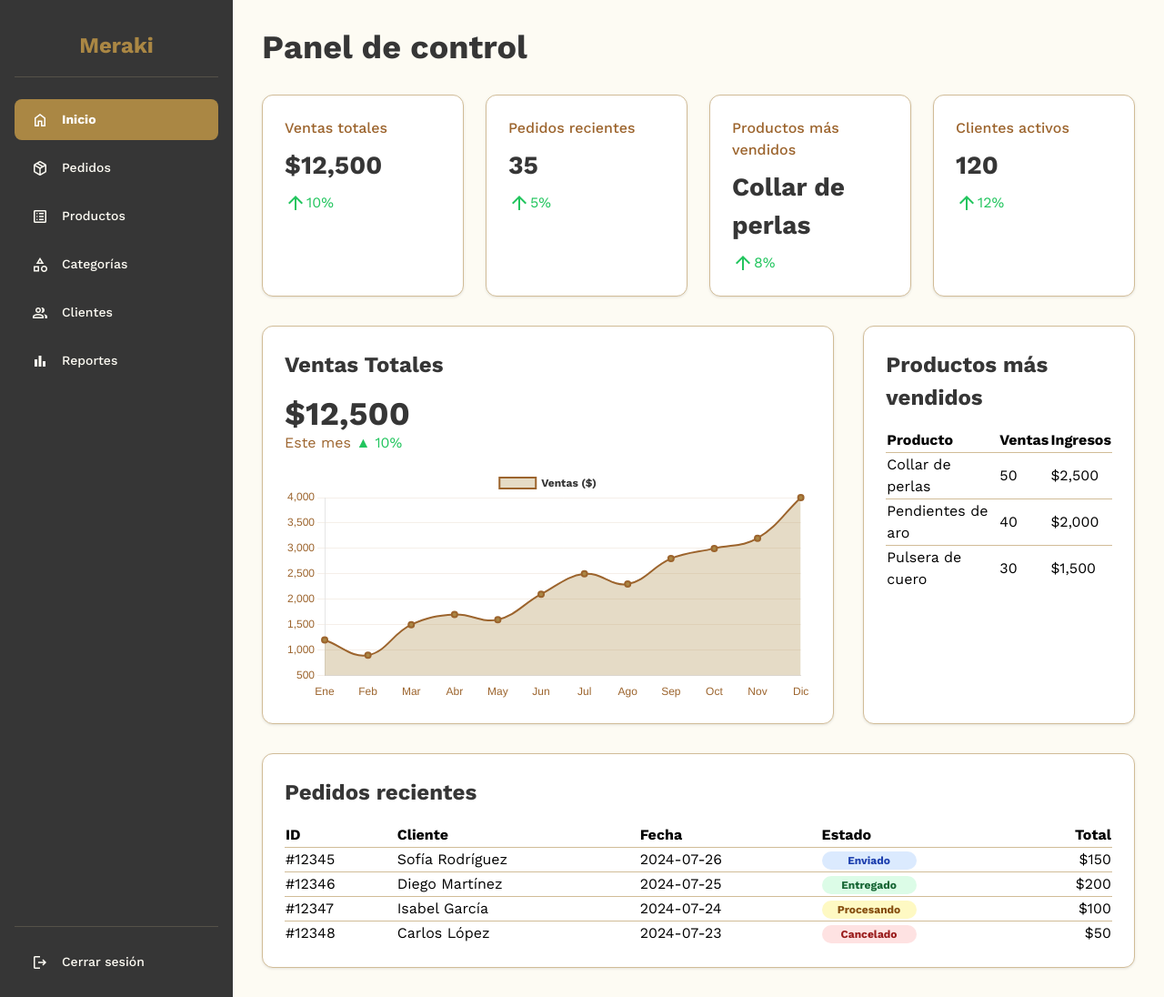
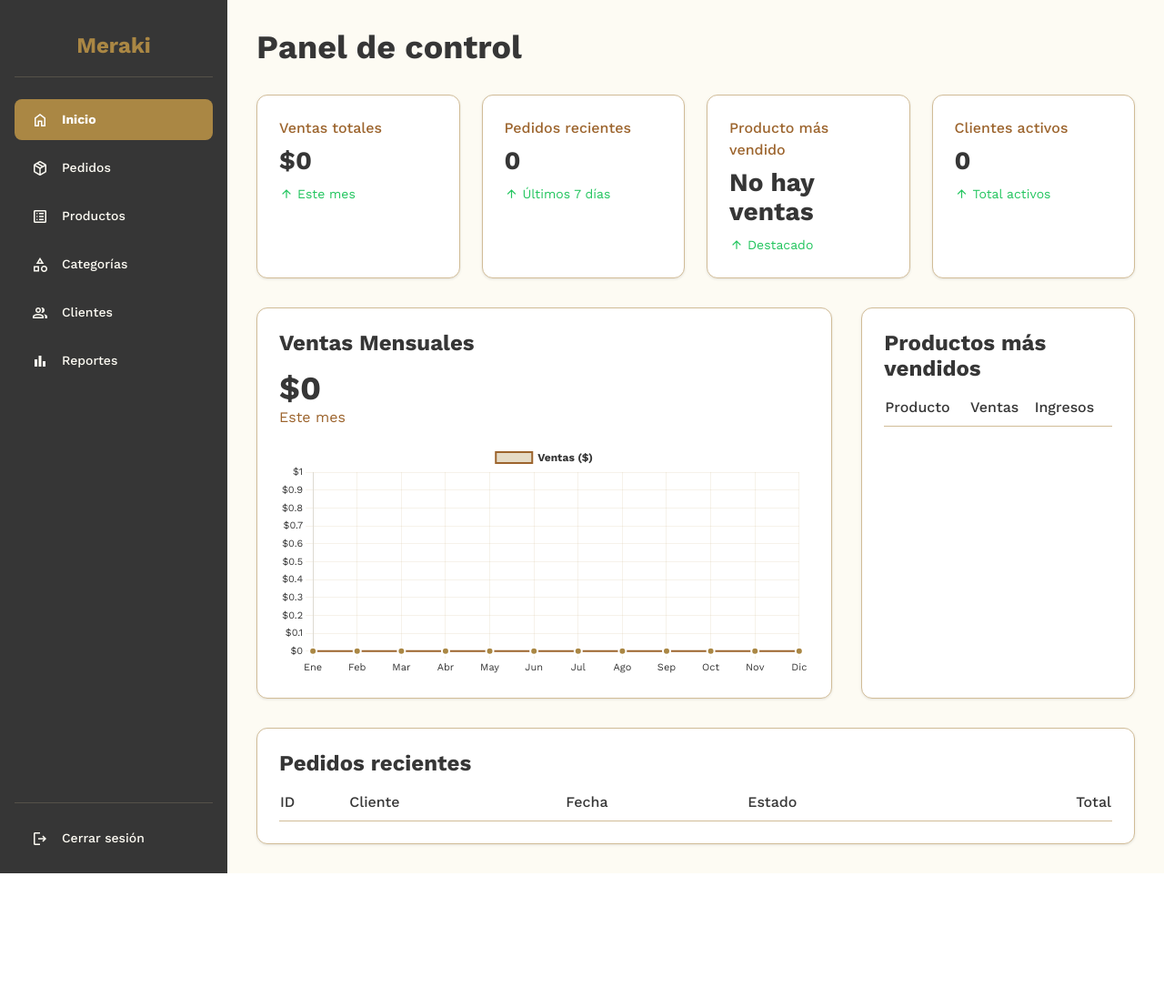
Before and after one commit to Josue-Ribero/meraki, a FastAPI app: page /dashboard in a window 1280 px wide. Shown: the whole page at 91% size. After the commit the page ends 960 px from the top, so only its background shows below. Run offline with FastAPI, Linux system fonts and the light colour scheme; the visitor is signed in with stand-in values (Sample User, id 1); data that the repository does not hold is empty; some libraries are stand-ins or nearby versions.

Commit message:
Implementación de dashboard administrativo

```diff
--- a/backend/main.py
+++ b/backend/main.py
@@ -4,7 +4,6 @@ from fastapi.templating import Jinja2Templates
 from fastapi.responses import RedirectResponse
 from starlette.middleware.sessions import SessionMiddleware
 from .db.db import createAllTables
-from .utils.bucket import cargarArchivo
 
 # Instancia del objeto FastAPI
 app = FastAPI(title="Meraki", lifespan=createAllTables)
@@ -14,7 +13,6 @@ app.add_middleware(SessionMiddleware, secret_key="josue", max_age=60 * 60 * 24)
 
 # Montar los archivos estáticos
 app.mount("/static", StaticFiles(directory="frontend/static"), name="static")
-
 app.mount("/uploads", StaticFiles(directory="bucket"), name="uploads")
 
 # Indicar dónde están los templates
@@ -27,6 +25,7 @@ from .routers import (
     carrito_router,
     categoria_router,
     cliente_router,
+    dashboardAdmin_router,
     detalleCarrito_router,
     detallePedido_router,
     direccionEnvio_router,
@@ -46,6 +45,7 @@ routers = [
     carrito_router.router,
     categoria_router.router,
     cliente_router.router,
+    dashboardAdmin_router.router,
     detalleCarrito_router.router,
     detallePedido_router.router,
     direccionEnvio_router.router,
@@ -61,15 +61,14 @@ routers = [
 for router in routers:
     app.include_router(router)
 
-
 # Rutas Front-end
 
 # Imagenes
 @app.post("/bucket")
 async def subirImagen(archivo: UploadFile = File(...)):
+    from .utils.bucket import cargarArchivo
     resultado = await cargarArchivo(archivo)
     return resultado
-
 
 # Híbridas
 @app.get("/registrar")
@@ -79,7 +78,6 @@ def paginaRegistro(request: Request):
 @app.get("/ingresar")
 def paginaIngreso(request: Request):
     return templates.TemplateResponse("auth/login.html", {"request": request})
-
 
 # Cliente
 @app.get("/")
@@ -132,33 +130,27 @@ def disenoPersonalizado(request: Request):
 def recuperacionContrasena(request: Request):
     return templates.TemplateResponse("contrasena/recuperacion.html", {"request": request})
 
-# Administrador
+# Administrador - Rutas simples que solo verifican sesión
 @app.get("/clientes")
-def paginaDashboard(request: Request):
+def paginaClientes(request: Request):
     if not request.session.get("administradorID"):
         return RedirectResponse(url="/ingresar", status_code=303)
     return templates.TemplateResponse("admin/clientesAdmin.html", {"request": request})
 
 @app.get("/categorias")
-def paginaDashboard(request: Request):
+def paginaCategorias(request: Request):
     if not request.session.get("administradorID"):
         return RedirectResponse(url="/ingresar", status_code=303)
     return templates.TemplateResponse("admin/categoriaAdmin.html", {"request": request})
 
-@app.get("/dashboard")
-def paginaDashboard(request: Request):
-    if not request.session.get("administradorID"):
-        return RedirectResponse(url="/ingresar", status_code=303)
-    return templates.TemplateResponse("admin/dashboardAdmin.html", {"request": request})
-
 @app.get("/pedidos")
-def paginaDashboard(request: Request):
+def paginaPedidos(request: Request):
     if not request.session.get("administradorID"):
         return RedirectResponse(url="/ingresar", status_code=303)
     return templates.TemplateResponse("admin/pedidosAdmin.html", {"request": request})
 
 @app.get("/productos")
-def paginaDashboard(request: Request):
+def paginaProductos(request: Request):
     if not request.session.get("administradorID"):
         return RedirectResponse(url="/ingresar", status_code=303)
     return templates.TemplateResponse("admin/productosAdmin.html", {"request": request})
--- a/backend/routers/__init__.py
+++ b/backend/routers/__init__.py
@@ -2,6 +2,7 @@ from ..utils.enums import *
 from . import administrador_router
 from . import solicitudRecuperacion_router
 from . import cliente_router
+from . import dashboardAdmin_router
 from . import direccionEnvio_router
 from . import producto_router
 from . import categoria_router
@@ -17,5 +18,5 @@ from . import transaccionPuntos_router
 __all__ = [
     "administrador_router", "solicitudRecuperacion_router", "cliente_router", "direccionEnvio_router", "producto_router", "categoria_router",
     "carrito_router", "detalleCarrito_router", "wishlist_router", "pedido_router", "detallePedido_router", "pago_router", "disenoPersonalizado_router",
-    "transaccionPuntos_router"
+    "transaccionPuntos_router", "dashboardAdmin_router"
 ]
--- a/frontend/static/js/admin/dashboardAdmin.js
+++ b/frontend/static/js/admin/dashboardAdmin.js
@@ -1,23 +1,62 @@
-document.addEventListener("DOMContentLoaded", () => {
+// dashboardAdmin.js - Versión mejorada con manejo robusto de errores
+document.addEventListener("DOMContentLoaded", function () {
+  console.log("Dashboard cargado correctamente");
+
+  // Inicializar todos los componentes
+  inicializarGrafica();
+  inicializarTooltips();
+});
+
+function inicializarGrafica() {
   const ctx = document.getElementById("ventasChart");
 
-  if (!ctx) return;
+  if (!ctx) {
+    console.error("No se encontró el elemento canvas para la gráfica");
+    return;
+  }
 
-  const data = {
-    labels: ["Ene", "Feb", "Mar", "Abr", "May", "Jun", "Jul", "Ago", "Sep", "Oct", "Nov", "Dic"],
+  // Verificar si tenemos datos para la gráfica
+  if (!window.datosGrafica || !Array.isArray(window.datosGrafica.meses) || !Array.isArray(window.datosGrafica.ventas)) {
+    console.warn("No hay datos válidos para la gráfica, usando datos de ejemplo");
+    crearGraficaConDatosEjemplo(ctx);
+    return;
+  }
+
+  crearGraficaConDatosReales(ctx);
+}
+
+function crearGraficaConDatosReales(ctx) {
+  try {
+    const meses = window.datosGrafica.meses;
+    const ventas = window.datosGrafica.ventas;
+
+    // Validar que los datos sean correctos
+    if (meses.length === 0 || ventas.length === 0 || meses.length !== ventas.length) {
+      throw new Error("Datos de gráfica inconsistentes");
+    }
+
+    console.log("Creando gráfica con datos reales:", { meses, ventas });
+
+    new Chart(ctx, {
+      type: "line",
+      data: {
+        labels: meses,
         datasets: [{
           label: "Ventas ($)",
-      data: [1200, 900, 1500, 1700, 1600, 2100, 2500, 2300, 2800, 3000, 3200, 4000],
+          data: ventas,
           borderColor: "#9c642d",
           backgroundColor: "rgba(170, 135, 68, 0.3)",
           borderWidth: 2,
           tension: 0.4,
           fill: true,
-      pointBackgroundColor: "#aa8744"
+          pointBackgroundColor: "#aa8744",
+          pointBorderColor: "#ffffff",
+          pointBorderWidth: 2,
+          pointRadius: 4,
+          pointHoverRadius: 6
         }]
-  };
-
-  const options = {
+      },
+      options: {
         responsive: true,
         maintainAspectRatio: false,
         plugins: {
@@ -25,26 +64,147 @@ document.addEventListener("DOMContentLoaded", () => {
             display: true,
             labels: {
               color: "#363636",
-          font: { family: "Work Sans", weight: "bold" }
+              font: {
+                family: "Work Sans",
+                weight: "bold",
+                size: 12
+              }
             }
           },
           tooltip: {
-        backgroundColor: "#363636",
-        titleColor: "#aa8744",
-        bodyColor: "#fdfbf3"
+            backgroundColor: "rgba(54, 54, 54, 0.9)",
+            titleFont: { family: "Work Sans" },
+            bodyFont: { family: "Work Sans" },
+            padding: 10,
+            cornerRadius: 8,
+            callbacks: {
+              label: function (context) {
+                return `Ventas: $${context.parsed.y.toLocaleString()}`;
+              }
+            }
           }
         },
         scales: {
           x: {
-        ticks: { color: "#9c642d" },
-        grid: { display: false }
+            grid: {
+              color: "rgba(209, 188, 151, 0.2)"
+            },
+            ticks: {
+              color: "#363636",
+              font: {
+                family: "Work Sans",
+                size: 11
+              }
+            }
           },
           y: {
-        ticks: { color: "#9c642d" },
-        grid: { color: "rgba(156,100,45,0.1)" }
+            grid: {
+              color: "rgba(209, 188, 151, 0.2)"
+            },
+            ticks: {
+              color: "#363636",
+              font: {
+                family: "Work Sans",
+                size: 11
+              },
+              callback: function (value) {
+                return '$' + value.toLocaleString();
+              }
+            },
+            beginAtZero: true
           }
         }
-  };
+      }
+    });
 
-  new Chart(ctx, { type: "line", data, options });
+    console.log("Gráfica creada exitosamente con datos reales");
+
+  } catch (error) {
+    console.error("Error creando gráfica con datos reales:", error);
+    crearGraficaConDatosEjemplo(ctx);
+  }
+}
+
+function crearGraficaConDatosEjemplo(ctx) {
+  try {
+    console.log("Creando gráfica con datos de ejemplo");
+
+    // Datos de ejemplo para demostración
+    const mesesEjemplo = ["Ene", "Feb", "Mar", "Abr", "May", "Jun", "Jul", "Ago", "Sep", "Oct", "Nov", "Dic"];
+    const ventasEjemplo = [1200, 1900, 1500, 2200, 1800, 2500, 2100, 2800, 2400, 3000, 2700, 3200];
+
+    new Chart(ctx, {
+      type: "line",
+      data: {
+        labels: mesesEjemplo,
+        datasets: [{
+          label: "Ventas ($) - Datos de Ejemplo",
+          data: ventasEjemplo,
+          borderColor: "#9c642d",
+          backgroundColor: "rgba(170, 135, 68, 0.3)",
+          borderWidth: 2,
+          tension: 0.4,
+          fill: true,
+          pointBackgroundColor: "#aa8744",
+          pointBorderColor: "#ffffff",
+          pointBorderWidth: 2,
+          pointRadius: 4,
+          pointHoverRadius: 6
+        }]
+      },
+      options: {
+        responsive: true,
+        maintainAspectRatio: false,
+        plugins: {
+          legend: {
+            display: true,
+            labels: {
+              color: "#363636",
+              font: {
+                family: "Work Sans",
+                weight: "bold",
+                size: 12
+              }
+            }
+          }
+        },
+        scales: {
+          x: {
+            grid: {
+              color: "rgba(209, 188, 151, 0.2)"
+            },
+            ticks: {
+              color: "#363636",
+              font: { family: "Work Sans" }
+            }
+          },
+          y: {
+            grid: {
+              color: "rgba(209, 188, 151, 0.2)"
+            },
+            ticks: {
+              color: "#363636",
+              font: { family: "Work Sans" },
+              callback: function (value) {
+                return '$' + value.toLocaleString();
+              }
+            },
+            beginAtZero: true
+          }
+        }
+      }
     });
+
+    console.log("Gráfica de ejemplo creada exitosamente");
+
+  } catch (error) {
+    console.error("Error creando gráfica de ejemplo:", error);
+    // Si falla incluso la gráfica de ejemplo, mostrar un mensaje
+    ctx.parentElement.innerHTML = '<p class="text-red-500">No se pudo cargar la gráfica de ventas</p>';
+  }
+}
+
+function inicializarTooltips() {
+  // Inicializar tooltips si es necesario
+  console.log("Tooltips inicializados");
+}
--- a/frontend/templates/admin/dashboardAdmin.html
+++ b/frontend/templates/admin/dashboardAdmin.html
@@ -12,9 +12,28 @@
   <link href="https://fonts.googleapis.com/css2?family=Material+Symbols+Outlined" rel="stylesheet" />
   <script src="https://cdn.tailwindcss.com?plugins=forms,container-queries"></script>
 
-  <link rel="stylesheet" href="../../static/css/admin/dashboardAdmin.css">
-  <link rel="stylesheet" href="../../static/css/admin/sidebarAdmin.css">
+  <!-- Corregir rutas CSS -->
+  <link rel="stylesheet" href="/static/css/admin/dashboardAdmin.css">
+  <link rel="stylesheet" href="/static/css/admin/sidebarAdmin.css">
   <script src="https://cdn.jsdelivr.net/npm/chart.js"></script>
+
+  <style>
+    /* Estilos de respaldo en caso de que los archivos CSS no carguen */
+    .admin-sidebar {
+      background-color: #363636;
+      color: white;
+      width: 250px;
+      min-height: 100vh;
+    }
+
+    .card {
+      background: white;
+      border: 1px solid #d1bc97;
+      padding: 1.5rem;
+      border-radius: 0.75rem;
+      box-shadow: 0 1px 3px rgba(0, 0, 0, 0.1);
+    }
+  </style>
 </head>
 
 <body class="bg-[#fdfbf3] font-['Work_Sans','Noto_Sans',sans-serif]">
@@ -68,115 +87,107 @@
             <h1 class="text-4xl font-bold text-[#363636]">Panel de control</h1>
           </header>
 
+          <!-- Tarjetas de resumen -->
           <div class="grid grid-cols-1 gap-6 sm:grid-cols-2 lg:grid-cols-4">
             <div class="card">
-              <p>Ventas totales</p>
-              <h3>$12,500</h3>
-              <div class="text-green-500 flex items-center"><span
-                  class="material-symbols-outlined">arrow_upward</span>10%</div>
+              <p class="text-[#9c642d] font-medium">Ventas totales</p>
+              <h3 class="text-[#363636] font-bold text-2xl">${{ ventasTotales }}</h3>
+              <div class="text-green-500 flex items-center text-sm">
+                <span class="material-symbols-outlined text-base mr-1">arrow_upward</span>
+                Este mes
+              </div>
             </div>
             <div class="card">
-              <p>Pedidos recientes</p>
-              <h3>35</h3>
-              <div class="text-green-500 flex items-center"><span
-                  class="material-symbols-outlined">arrow_upward</span>5%</div>
+              <p class="text-[#9c642d] font-medium">Pedidos recientes</p>
+              <h3 class="text-[#363636] font-bold text-2xl">{{ pedidosRecientesCount }}</h3>
+              <div class="text-green-500 flex items-center text-sm">
+                <span class="material-symbols-outlined text-base mr-1">arrow_upward</span>
+                Últimos 7 días
+              </div>
             </div>
             <div class="card">
-              <p>Productos más vendidos</p>
-              <h3>Collar de perlas</h3>
-              <div class="text-green-500 flex items-center"><span
-                  class="material-symbols-outlined">arrow_upward</span>8%</div>
+              <p class="text-[#9c642d] font-medium">Producto más vendido</p>
+              <h3 class="text-[#363636] font-bold text-2xl">{{ productoMasVendido }}</h3>
+              <div class="text-green-500 flex items-center text-sm">
+                <span class="material-symbols-outlined text-base mr-1">arrow_upward</span>
+                Destacado
+              </div>
             </div>
             <div class="card">
-              <p>Clientes activos</p>
-              <h3>120</h3>
-              <div class="text-green-500 flex items-center"><span
-                  class="material-symbols-outlined">arrow_upward</span>12%</div>
+              <p class="text-[#9c642d] font-medium">Clientes activos</p>
+              <h3 class="text-[#363636] font-bold text-2xl">{{ clientesActivos }}</h3>
+              <div class="text-green-500 flex items-center text-sm">
+                <span class="material-symbols-outlined text-base mr-1">arrow_upward</span>
+                Total activos
+              </div>
             </div>
           </div>
 
           <div class="mt-8 grid grid-cols-1 gap-8 lg:grid-cols-3">
             <div class="lg:col-span-2">
               <div class="panel">
-                <h2>Ventas Totales</h2>
-                <p class="text-4xl font-bold text-[#363636]">$12,500</p>
-                <p class="text-[#9c642d]">Este mes <span class="text-green-500">▲ 10%</span></p>
+                <h2 class="text-xl font-bold text-[#363636] mb-4">Ventas Mensuales</h2>
+                <p class="text-4xl font-bold text-[#363636]">${{ ventasTotales }}</p>
+                <p class="text-[#9c642d]">Este mes</p>
                 <div class="mt-4 h-64"><canvas id="ventasChart"></canvas></div>
               </div>
             </div>
 
             <div class="panel">
-              <h2>Productos más vendidos</h2>
+              <h2 class="text-xl font-bold text-[#363636] mb-4">Productos más vendidos</h2>
               <table class="w-full text-left">
                 <thead class="border-b border-[#d1bc97]">
                   <tr>
-                    <th>Producto</th>
-                    <th>Ventas</th>
-                    <th>Ingresos</th>
+                    <th class="pb-2 font-medium text-[#363636]">Producto</th>
+                    <th class="pb-2 font-medium text-[#363636]">Ventas</th>
+                    <th class="pb-2 font-medium text-[#363636]">Ingresos</th>
                   </tr>
                 </thead>
                 <tbody class="divide-y divide-[#d1bc97]">
+                  {% for producto in productosMasVendidos %}
                   <tr>
-                    <td>Collar de perlas</td>
-                    <td>50</td>
-                    <td>$2,500</td>
+                    <td class="py-2 text-[#363636]">{{ producto.nombre }}</td>
+                    <td class="py-2 text-[#363636]">{{ producto.totalVendido }}</td>
+                    <td class="py-2 text-[#363636]">${{ producto.ingresosTotales }}</td>
                   </tr>
-                  <tr>
-                    <td>Pendientes de aro</td>
-                    <td>40</td>
-                    <td>$2,000</td>
-                  </tr>
-                  <tr>
-                    <td>Pulsera de cuero</td>
-                    <td>30</td>
-                    <td>$1,500</td>
-                  </tr>
+                  {% endfor %}
                 </tbody>
               </table>
             </div>
           </div>
 
           <div class="mt-8 panel">
-            <h2>Pedidos recientes</h2>
+            <h2 class="text-xl font-bold text-[#363636] mb-4">Pedidos recientes</h2>
             <table class="w-full text-left">
               <thead class="border-b border-[#d1bc97]">
                 <tr>
-                  <th>ID</th>
-                  <th>Cliente</th>
-                  <th>Fecha</th>
-                  <th>Estado</th>
-                  <th class="text-right">Total</th>
+                  <th class="pb-2 font-medium text-[#363636]">ID</th>
+                  <th class="pb-2 font-medium text-[#363636]">Cliente</th>
+                  <th class="pb-2 font-medium text-[#363636]">Fecha</th>
+                  <th class="pb-2 font-medium text-[#363636]">Estado</th>
+                  <th class="pb-2 font-medium text-[#363636] text-right">Total</th>
                 </tr>
               </thead>
               <tbody class="divide-y divide-[#d1bc97]">
+                {% for pedido in pedidosRecientes %}
                 <tr>
-                  <td>#12345</td>
-                  <td>Sofía Rodríguez</td>
-                  <td>2024-07-26</td>
-                  <td><span class="estado azul">Enviado</span></td>
-                  <td class="text-right">$150</td>
+                  <td class="py-2 text-[#363636]">#{{ pedido.id }}</td>
+                  <td class="py-2 text-[#363636]">{{ pedido.clienteNombre }}</td>
+                  <td class="py-2 text-[#363636]">{{ pedido.fecha }}</td>
+                  <td class="py-2">
+                    {% if pedido.estado in ['PAGADO', 'ENVIADO'] %}
+                      <span class="estado azul">{{ pedido.estado }}</span>
+                    {% elif pedido.estado == 'ENTREGADO' %}
+                      <span class="estado verde">{{ pedido.estado }}</span>
+                    {% elif pedido.estado == 'PENDIENTE' %}
+                      <span class="estado amarillo">{{ pedido.estado }}</span>
+                    {% else %}
+                      <span class="estado rojo">{{ pedido.estado }}</span>
+                    {% endif %}
+                  </td>
+                  <td class="py-2 text-[#363636] text-right">${{ pedido.total }}</td>
                 </tr>
-                <tr>
-                  <td>#12346</td>
-                  <td>Diego Martínez</td>
-                  <td>2024-07-25</td>
-                  <td><span class="estado verde">Entregado</span></td>
-                  <td class="text-right">$200</td>
-                </tr>
-                <tr>
-                  <td>#12347</td>
-                  <td>Isabel García</td>
-                  <td>2024-07-24</td>
-                  <td><span class="estado amarillo">Procesando</span></td>
-                  <td class="text-right">$100</td>
-                </tr>
-                <tr>
-                  <td>#12348</td>
-                  <td>Carlos López</td>
-                  <td>2024-07-23</td>
-                  <td><span class="estado rojo">Cancelado</span></td>
-                  <td class="text-right">$50</td>
-                </tr>
+                {% endfor %}
               </tbody>
             </table>
           </div>
@@ -185,7 +196,26 @@
     </div>
   </div>
 
-  <script src="../../static/js/admin/dashboardAdmin.js"></script>
+  <!-- Script para pasar datos de Python a JavaScript -->
+  <script>
+    // Datos para la gráfica - con manejo de error si no existen
+    const datosGrafica = {{ datosGrafica | tojson | default({}) }};
+
+    // Si no hay datos, crear estructura vacía
+    if (!datosGrafica.meses || !datosGrafica.ventas) {
+      window.datosGrafica = {
+        meses: [],
+        ventas: []
+      };
+    } else {
+      window.datosGrafica = datosGrafica;
+    }
+
+    console.log('Datos de gráfica cargados:', window.datosGrafica);
+  </script>
+
+  <!-- Corregir ruta del JS -->
+  <script src="/static/js/admin/dashboardAdmin.js"></script>
 </body>
 
 </html>
```
Also changed, not shown: backend/routers/dashboardAdmin_router.py (added, +348 -0 lines), bucket/093dcebe-4403-4db2-8405-57e77df87eec_1.png (added), bucket/74426a75-53f3-4a71-95df-19e83d9cd0f6_2.png (added), bucket/95b1daf1-590b-4320-95fe-893dfe6cf9ac_7.png (added), bucket/ac99776d-f31a-423d-aa97-e5c1dddc890a_12.png (added), bucket/c4d4bdaa-f74f-4361-a598-67a30cd7da41_anillo de promesa.jpg (added), bucket/d2b6cbcc-5b47-4f4e-9b7d-acfdff1f74fc_collar de perlas.jpg (added), frontend/static/img/products/collar de perlas.jpg (added). Lines whose indentation alone changed are shown as unchanged.
